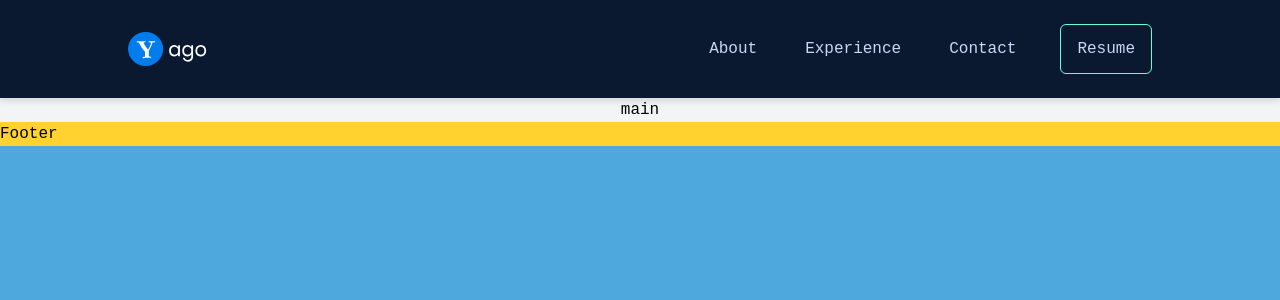
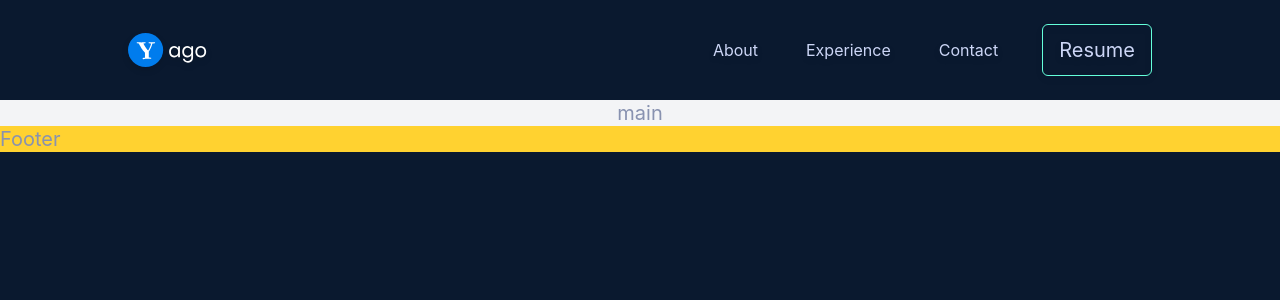
Before and after one commit to YagoB16/web-profile, a Next.js app: page / in a window 1280 px wide. Shown: the top 300 px of the page. Built offline with nearby package versions, Linux system fonts and the light colour scheme.

Commit message:
Update em estilo global

```diff
--- a/src/app/globals.css
+++ b/src/app/globals.css
@@ -2,44 +2,60 @@
 /* @import "boxicons/css/boxicons.min.css"; */
 
 :root {
-  --white: #ffffff;
+  --dark-navy: #020c1b;
+  --navy: #0a192f;
+  --light-navy: #112240;
+  --lightest-navy: #233554;
+  --navy-shadow: rgba(2,12,27,0.7);
+  --dark-slate: #495670;
+  --slate: #8892b0;
+  --light-slate: #a8b2d1;
   --lightest-slate: #ccd6f6;
-
-  --gray-100: #f2f2f2;
-  --gray-200: #d9d9d9;
-  --gray-300: #808080;
-  --gray-400: #333333;
-  --gray-500: #262626;
-  --gray-600: #1a1a1a;
-  --gray-700: #0d0d0d;
-
+  --white: #e6f1ff;
   --green: #64ffda;
-
-  --purple: #8284fa;
-  --purple-dark: #5e60ce;
-
-  --blue: #4ea8de;
-  --blue-dark: #0a192f;
-
-  --danger: #e25858;
+  --green-tint: rgba(100,255,218,0.1);
+  --pink: #f57dff;
+  --blue: #57cbff;
 
   --nav-height: 100px;
+
+  --fz-xxs: 12px;
+  --fz-xs: 13px;
+  --fz-sm: 14px;
+  --fz-md: 16px;
+  --fz-lg: 18px;
+  --fz-xl: 20px;
+  --fz-xxl: 22px;
+
+  --font-sans: 'Calibre','Inter','San Francisco','SF Pro Text',-apple-system,system-ui,sans-serif;
+  --font-mono: 'SF Mono','Fira Code','Fira Mono','Roboto Mono',monospace;
 }
 
-* {
-  box-sizing: border-box;
+*,
+*::before,
+*::after {
+  box-sizing: inherit;
 }
 
 body {
-  background: var(--blue);
-  margin: 0;
-  padding: 0;
-  font-family: 'SF Mono', 'Fira Code', 'Fira Mono', 'Roboto Mono', monospace;
-
+  min-height: 100%;
+  background-color: var(--navy);
+  color: var(--slate);
+  line-height: 1.3;
+  font-size: var(--fz-xl);
+  font-family: var(--font-sans);
+  margin: 0px;
+  overflow-x: hidden;
+  width: 100%;
 }
 
-body,
-button {
-  font-weight: 400;
-  font-size: 1rem;
+html{
+    scrollbar-color: var(--dark-slate) var(--navy);
 }
+
+h1, h2, h3, h4, h5, h6 {
+  margin: 0px 0px 10px;
+  font-weight: 600;
+  color: var(--lightest-slate);
+  line-height: 1.1;
+}
```
